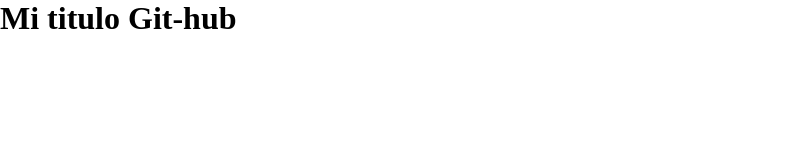
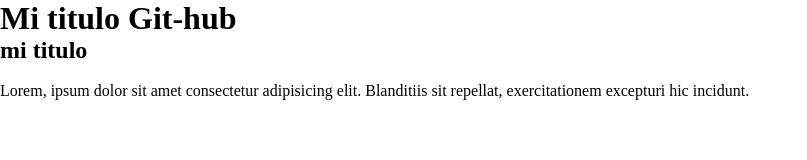
Before and after one commit to santi864/Comision-66640, a plain HTML site: page index.html in a window 1280 px wide. Shown: the whole page, without its empty margins (0-807 px from the left). Drawn offline with Linux system fonts and the light colour scheme.

Commit message:
agregar section

```diff
--- a/index.html
+++ b/index.html
@@ -9,5 +9,11 @@
 <body>
         <h1>Mi titulo Git-hub</h1>
         <a href="pages/contacto.html"></a>
+
+        <section>
+            <h2>mi titulo</h2>
+            <img src="" alt="">
+            <p>Lorem, ipsum dolor sit amet consectetur adipisicing elit. Blanditiis sit repellat, exercitationem excepturi hic incidunt.</p>
+        </section>
 </body>
 </html>
```
